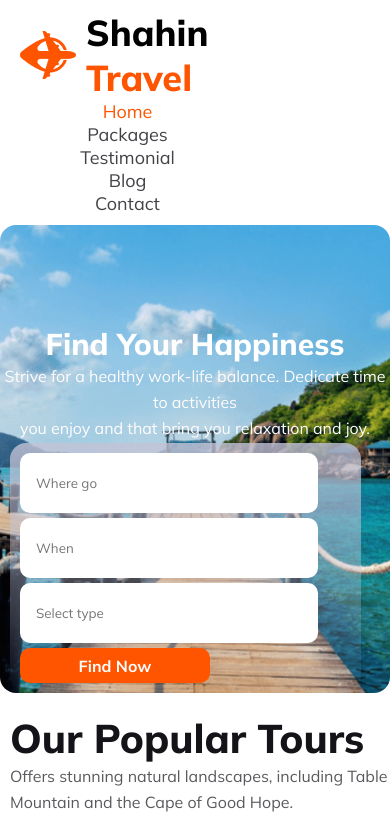
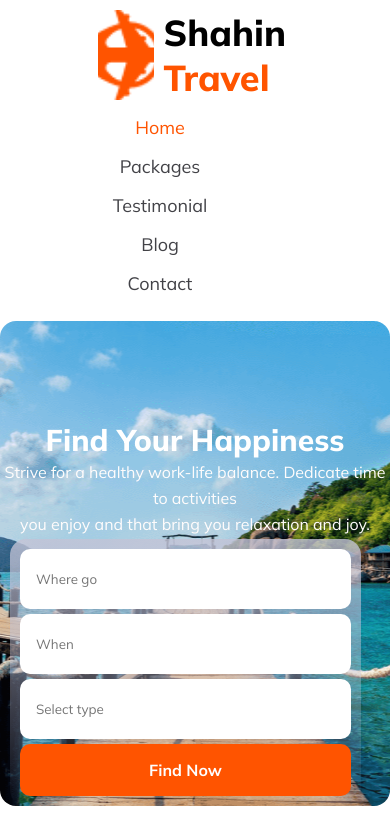
Before and after one commit to shahinur009/Assignment-2.-Travel-With-Shahin, a plain HTML site: page index.html in a window 390 px wide. Shown: the top 832 px of the page. Drawn offline with Linux system fonts and the light colour scheme.

Commit message:
project complete

```diff
--- a/responsive.css
+++ b/responsive.css
@@ -1,11 +1,19 @@
 @media screen and (max-width: 600px) {
     .container-section {
         flex-direction: column;
+        align-items: center;
+        gap: 1rem;
     }
 
     .items-container {
         flex-direction: column;
-        margin-left: 65px;
+        /* margin-left: 65px; */
+    }
+    .nav-container{
+        padding-left: 0;
+    }
+    .items-container a{
+        margin-bottom: 1rem;
     }
 
     .banner-container {
@@ -22,19 +30,21 @@
         margin-left: 10px;
         gap: 5px;
         width: 90%;
+
     }
 
     .input-button input {
         border-radius: 10px;
         height: 60px;
-        width: 90%;
+        width: 100%;
         border: none;
         gap: 5px;
     }
 
     .btn-primary {
-        width: 190px;
+        /* width: 190px; */
         text-align: center;
+        padding: 1rem 2rem;
 
     }
 
--- a/style.css
+++ b/style.css
@@ -24,7 +24,7 @@
 .nav-container {
     min-height: 20px;
     display: flex;
-    align-items: center;
+    /* align-items: center; */
     gap: 10px;
     width: 50%;
     padding-left: 20px;
@@ -100,31 +100,35 @@
 
 .input-button {
     background: linear-gradient(180deg, rgba(195, 195, 214, 0.8) 0%, rgba(218, 218, 228, 0) 100%);
-    width: 55%;
+    width: 60%;
     height: 60px;
     margin-left: auto;
     margin-right: auto;
     margin-top: 60px;
     display: flex;
+    flex-wrap: wrap;
     gap: 20px;
     border-radius: 16px;
     padding: 10px;
 }
 
+
 .input-button input {
     border-radius: 10px;
-    height: 35px;
-    width: 200px;
+    /* height: 35px; */
+    /* width: 200px; */
     border: none;
     padding-left: 1rem;
 }
 
 .btn-primary {
     background-color: #FF5400;
-    width: 170px;
-    height: 35px;
+    /* width: 170px;
+    height: 35px; */
+    flex: 1;
     border-radius: 10px;
     font-size: 16px;
+    padding: 0.7rem;
     font-weight: 700;
     color: #fff;
     border: none;
```
Also changed, not shown: index.html (indentation only).
